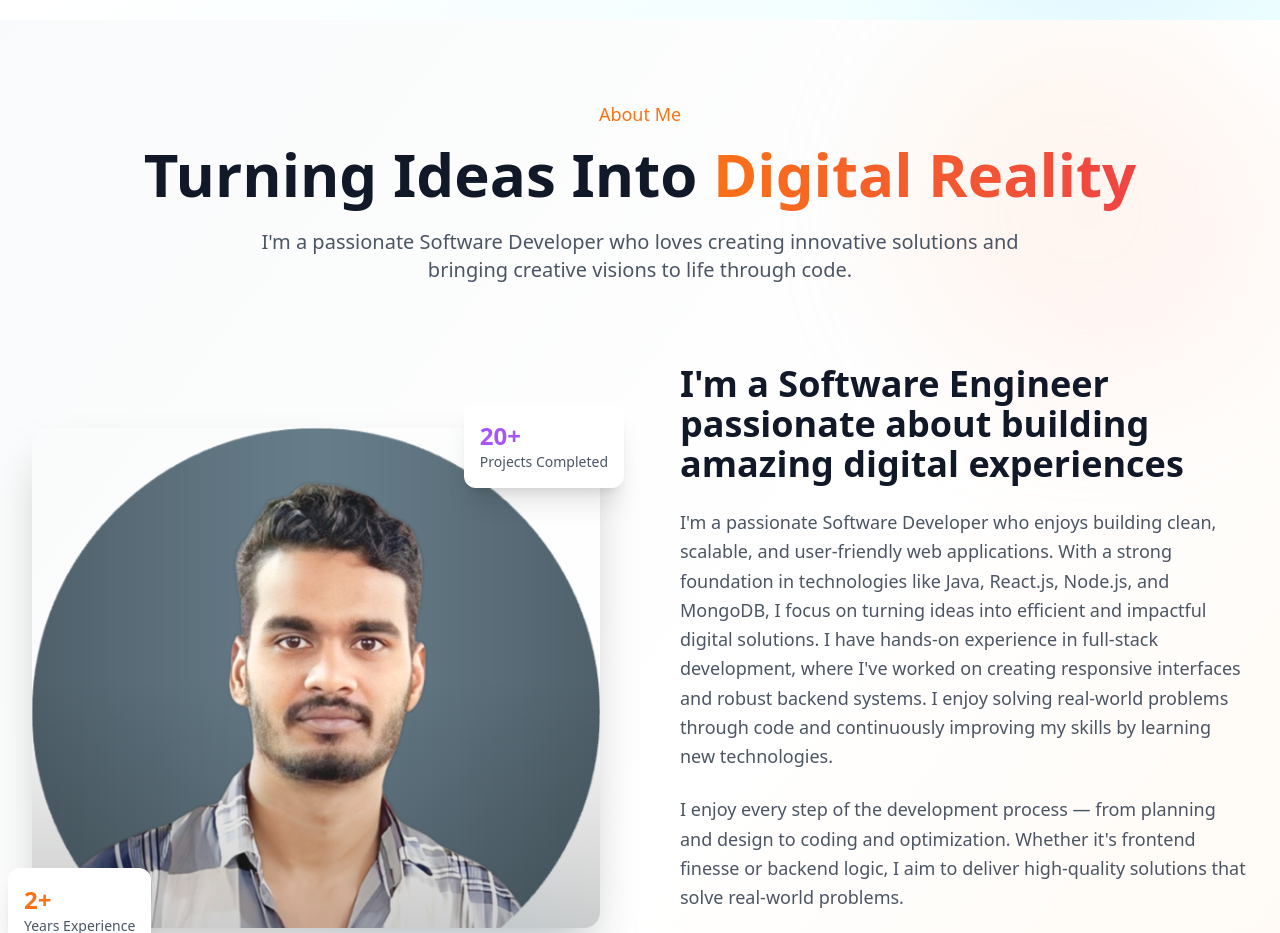
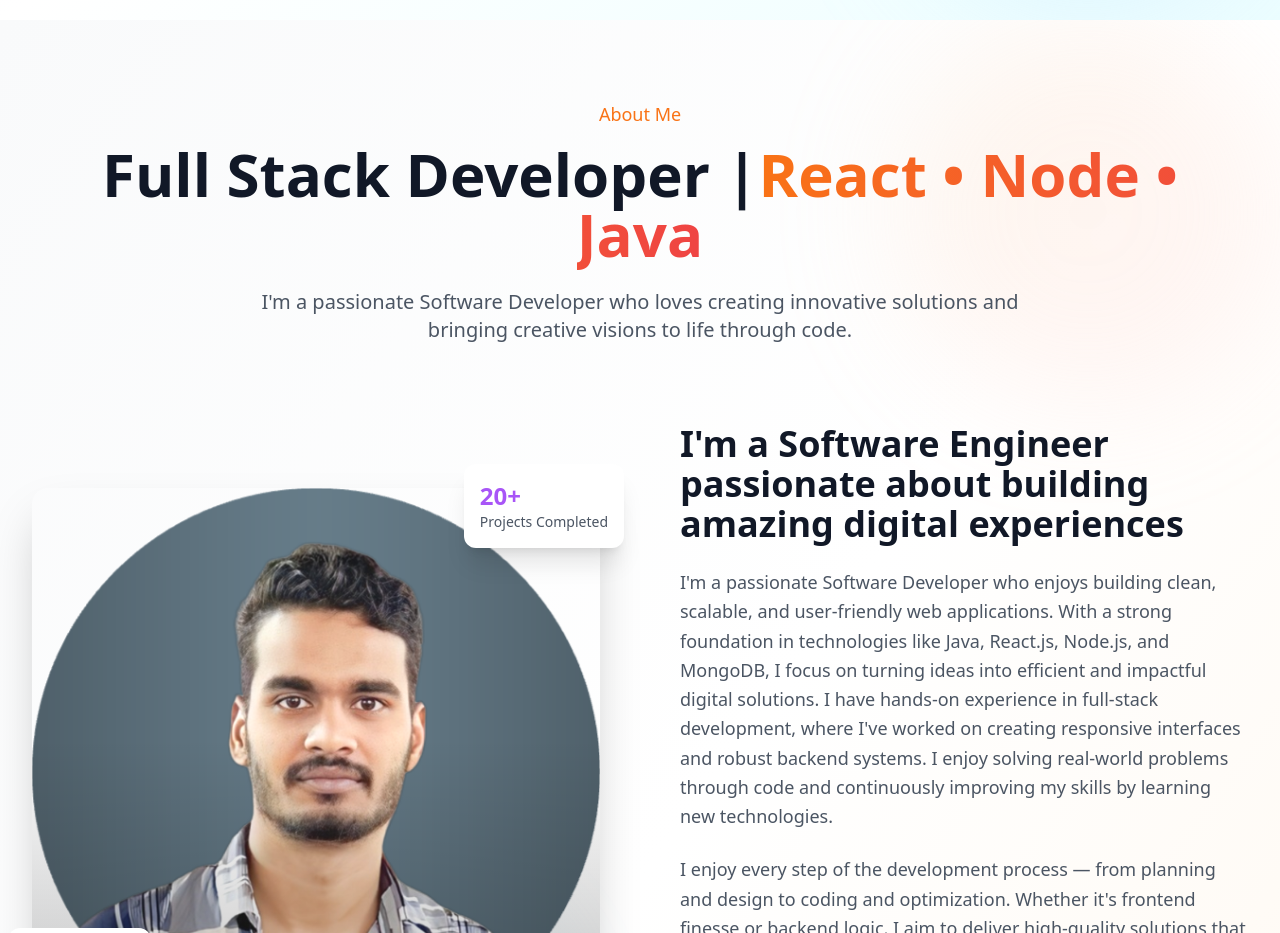
Before and after one commit to abhishekkumar74/abhishek-portfolio, a React (Vite) app: page / in a window 1280 px wide. Shown: the part 780-1713 px from the top of the page. Built offline with nearby package versions, Linux system fonts and the light colour scheme.

Commit message:
Update About section with new developer description

```diff
--- a/src/components/About.tsx
+++ b/src/components/About.tsx
@@ -35,8 +35,8 @@
           <motion.div variants={itemVariants} className="text-center mb-16 sm:mb-20">
             <p className="text-orange-500 text-base sm:text-lg font-medium mb-4">About Me</p>
             <h2 className="text-4xl sm:text-5xl lg:text-6xl font-bold text-gray-900 dark:text-white mb-6 leading-tight">
-              Turning Ideas Into
-              <span className="text-transparent bg-clip-text bg-gradient-to-r from-orange-500 to-red-500"> Digital Reality</span>
+              Full Stack Developer |
+              <span className="text-transparent bg-clip-text bg-gradient-to-r from-orange-500 to-red-500">React • Node • Java</span>
             </h2>
             <p className="text-gray-600 dark:text-gray-400 text-lg sm:text-xl max-w-3xl mx-auto leading-relaxed">
               I'm a passionate Software Developer who loves creating innovative solutions and bringing creative visions to life through code.
```
